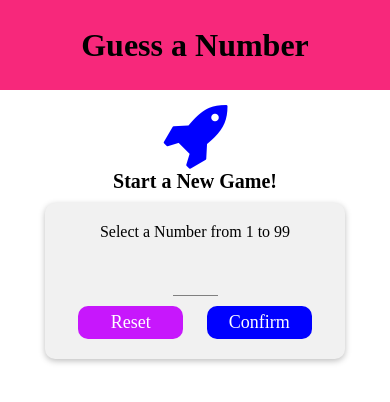
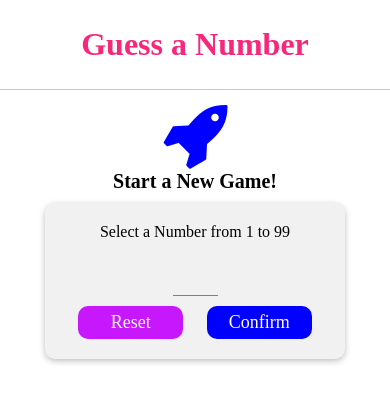
Before and after one commit to pauldubois777/UdemyReactNativeGuessNumber, a React Native app: screen / in a window 390 px wide. Shown: the top 402 px of the page. Built offline with nearby package versions, Linux system fonts and the light colour scheme.

Commit message:
Use platform checks for title

```diff
--- a/src/App.js
+++ b/src/App.js
@@ -1,5 +1,5 @@
 import React, { useState } from 'react';
-import { StyleSheet, View, ScrollView } from 'react-native';
+import { StyleSheet, View } from 'react-native';
 
 import Header from './components/Header';
 import StartGameScreen from './screens/StartGameScreen';
--- a/src/components/Header.js
+++ b/src/components/Header.js
@@ -1,5 +1,5 @@
 import React from 'react';
-import { Dimensions, StyleSheet, View } from 'react-native';
+import { Dimensions, Platform, StyleSheet, View } from 'react-native';
 
 import colors from '../constants/colors';
 import TextStyled from '../components/TextStyled';
@@ -18,12 +18,16 @@ const styles = StyleSheet.create({
     maxHeight: 90,
     height: Dimensions.get('window').height > 600 ? 90 : 50,
     // paddingTop: 36,
-    backgroundColor: colors.primary,
+    backgroundColor:
+      Platform.OS === 'android' ? colors.primary : colors.lightBackground,
     alignItems: 'center',
-    justifyContent: 'center'
+    justifyContent: 'center',
+    borderBottomColor:
+      Platform.OS === 'android' ? 'transparent' : colors.border,
+    borderBottomWidth: Platform.OS === 'android' ? 0 : 1
   },
   headerTitle: {
-    color: 'black',
+    color: Platform.OS === 'android' ? colors.lightText : colors.primary,
     fontSize: 32,
     fontWeight: 'bold'
   }
--- a/src/constants/colors.js
+++ b/src/constants/colors.js
@@ -3,6 +3,7 @@ export default {
   card: '#f1f1f1',
   ok: 'blue',
   primary: '#f7287b',
+  lightBackground: 'white',
   lightText: 'white',
   darkText: 'black',
   border: '#ccc',
```
